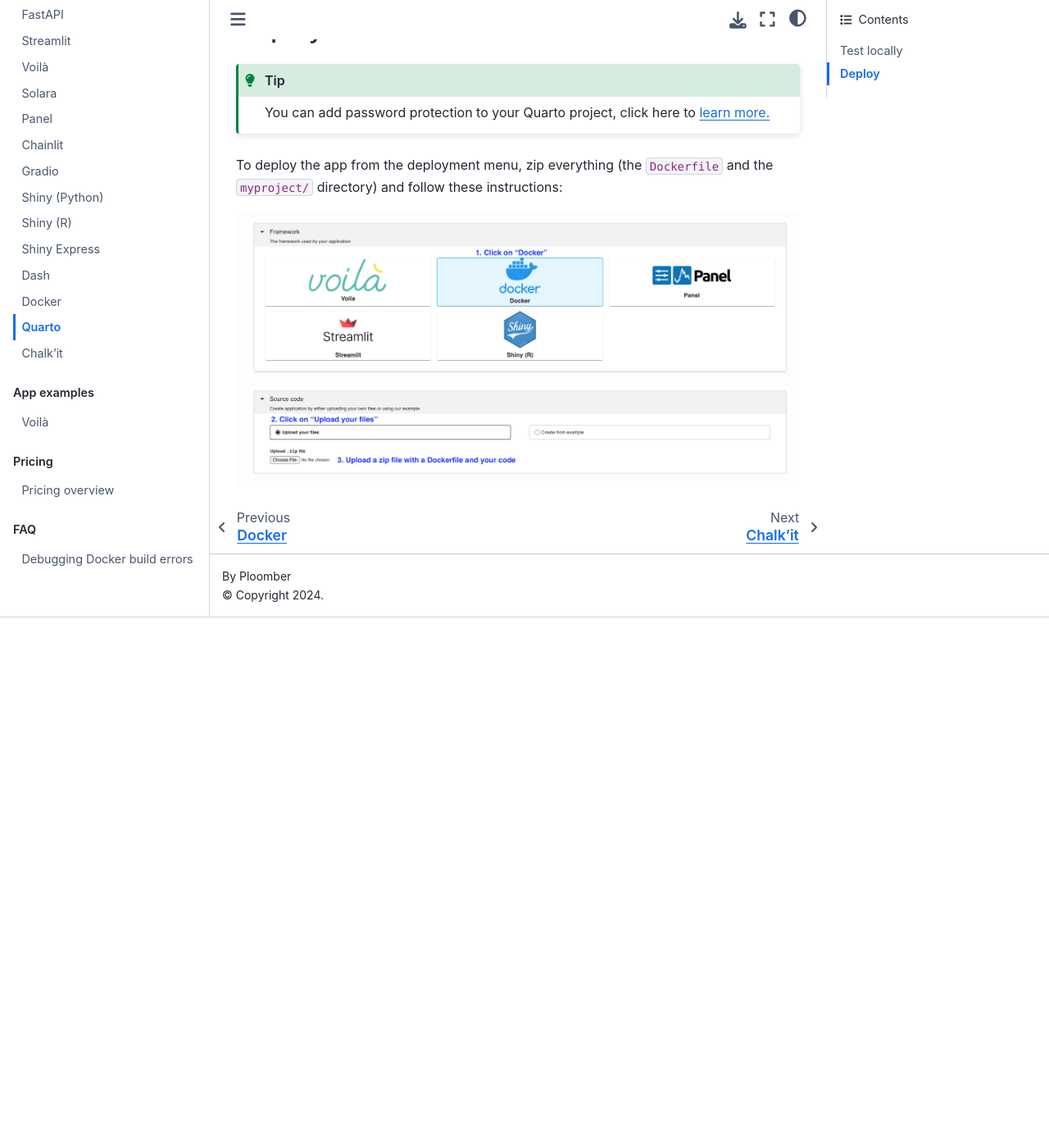
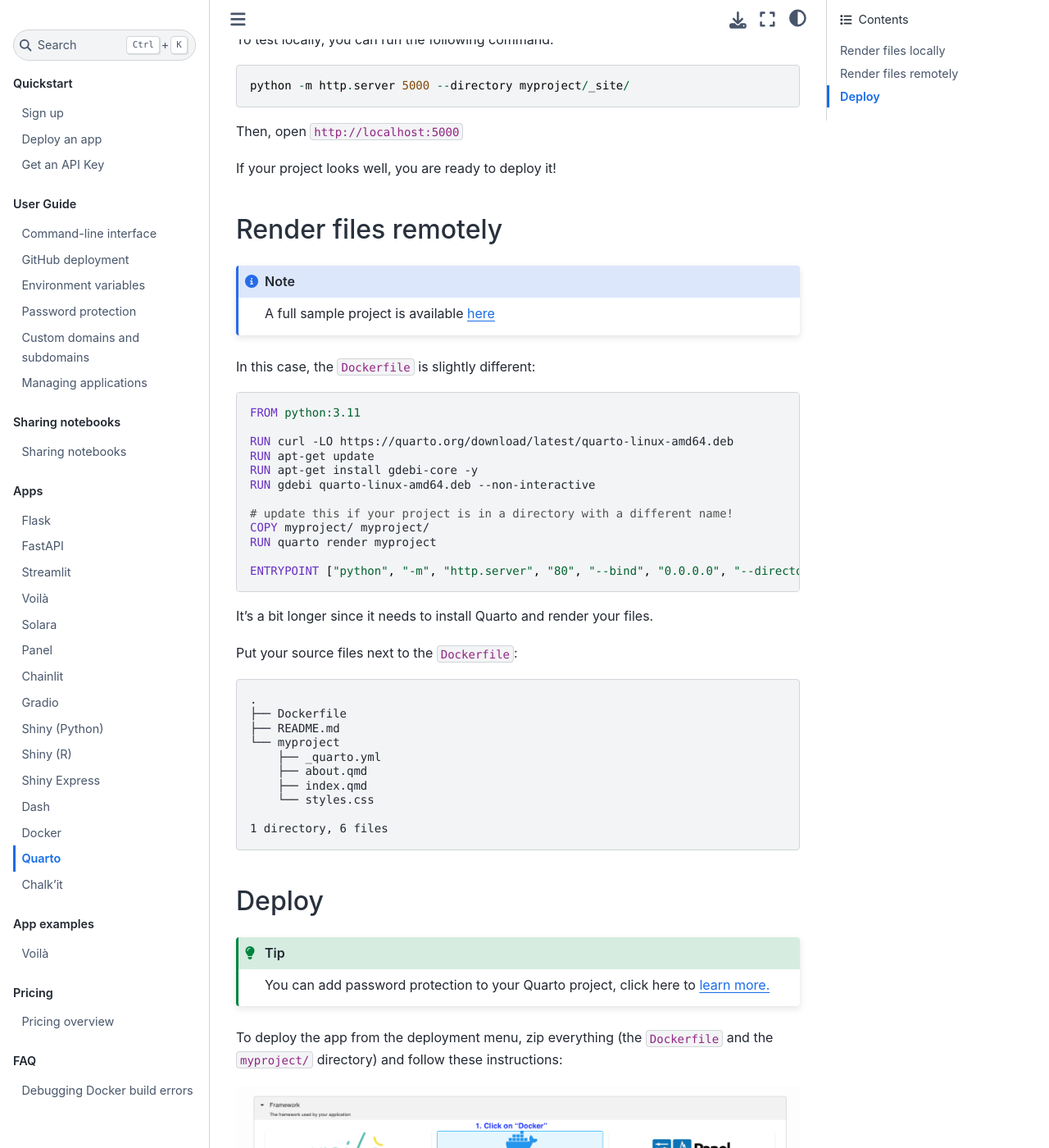
Before and after one commit to ploomber/doc, a Jupyter Book: the page built from doc/apps/quarto.md, in a window 1280 px wide and 1400 px high, scrolled down 1623 px. Shown: the whole window at 82% size. Built offline with Jupyter Book 1.0.4 settings and Sphinx 7.4.7 and the Sphinx Book theme 1.1.4, drawn with Linux system fonts in a browser that asks for light colours; before the commit the page ends 2376 px from its top, so only the background shows below that; some of the changed text lies outside the part shown.

Commit message:
documents how to deploy quarto projects and render remotely

````diff
--- a/doc/apps/quarto.md
+++ b/doc/apps/quarto.md
@@ -1,16 +1,26 @@
 # Quarto
 
-You can deploy [Quarto](https://quarto.org/) projects to Ploomber Cloud.
+You can deploy [Quarto](https://quarto.org/) projects to Ploomber Cloud. We currently
+support the following types of projects: website, blog, manuscript, and confluence.
 
-We currently support the following types of projects: website, blog, manuscript, and confluence.
-
-Let's create a new website and put it under `myproject/` (you can use an [existing project](https://github.com/ploomber/doc/tree/main/examples/quarto/quarto-website) as well):
+Let's create a new website and put it under `myproject/` (you can use an existing project as well):
 
 ```sh
 quarto create project website myproject --no-open
 ```
 
-Now, create a `Dockerfile` with the following contents:
+The next step depends on whether you want to render files locally (i.e. run
+`quarto render`) or you want Ploomber Cloud to render your files. In the latter case,
+you don't even need to install `quarto` locally!
+
+
+## Render files locally
+
+```{note}
+A full sample project is available [here](https://github.com/ploomber/doc/tree/main/examples/quarto/quarto-website)
+```
+
+Create a `Dockerfile` with the following contents:
 
 ```Dockerfile
 FROM python:3.11
@@ -61,7 +71,7 @@ Now, your project should look like this:
     └── styles.css
 ```
 
-## Test locally
+### Test locally
 
 To test locally, you can run the following command:
 
@@ -73,6 +83,45 @@ Then, open `http://localhost:5000`
 
 If your project looks well, you are ready to deploy it!
 
+## Render files remotely
+
+```{note}
+A full sample project is available [here](https://github.com/ploomber/doc/tree/main/examples/quarto/quarto-remote-render)
+```
+
+In this case, the `Dockerfile` is slightly different:
+
+```Dockerfile
+FROM python:3.11
+
+RUN curl -LO https://quarto.org/download/latest/quarto-linux-amd64.deb
+RUN apt-get update
+RUN apt-get install gdebi-core -y
+RUN gdebi quarto-linux-amd64.deb --non-interactive
+
+# update this if your project is in a directory with a different name!
+COPY myproject/ myproject/
+RUN quarto render myproject
+
+ENTRYPOINT ["python", "-m", "http.server", "80", "--bind", "0.0.0.0", "--directory", "myproject/_site"]
+```
+
+It's a bit longer since it needs to install Quarto and render your files.
+
+Put your source files next to the `Dockerfile`:
+
+```
+.
+├── Dockerfile
+├── README.md
+└── myproject
+    ├── _quarto.yml
+    ├── about.qmd
+    ├── index.qmd
+    └── styles.css
+
+1 directory, 6 files
+```
 
 ## Deploy
 
````
Also changed, not shown: examples/quarto/quarto-remote-render/README.md (added), 6 other files.
